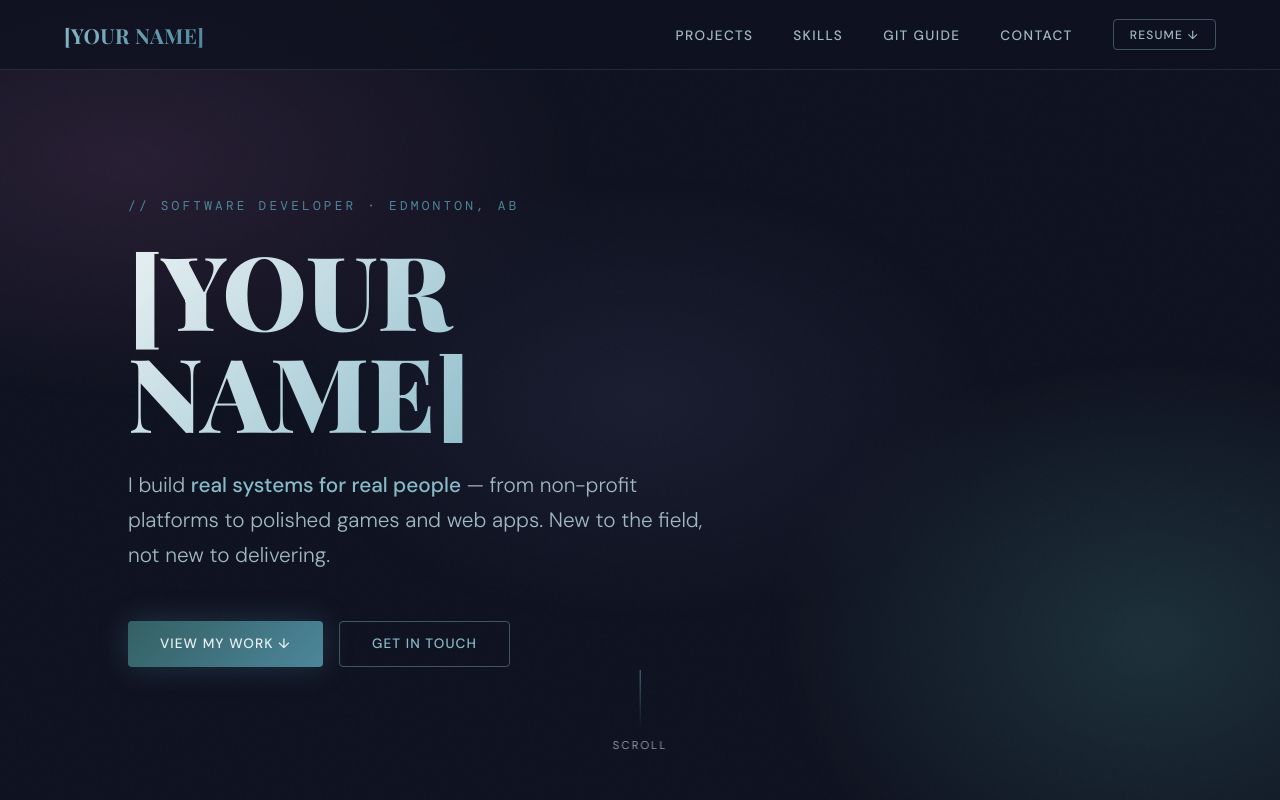
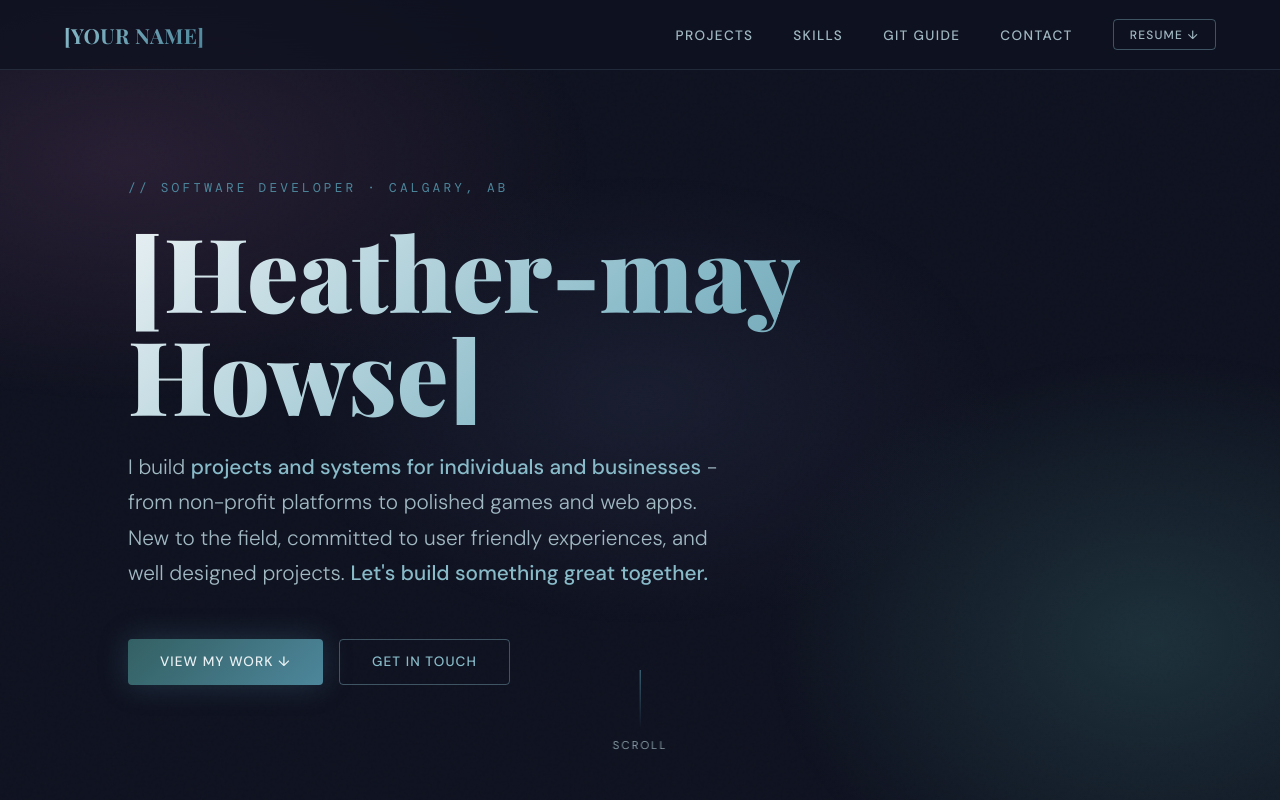
Before and after one commit to ShadeKnightly/shadeknightly.github.io, a React (Vite) app: page / in a window 1280 px wide. Shown: the top 800 px of the page. Built offline with nearby package versions, Linux system fonts and the light colour scheme.

Commit message:
Main page detail corrections

```diff
--- a/src/components/Hero/Hero.jsx
+++ b/src/components/Hero/Hero.jsx
@@ -7,16 +7,16 @@ import "./Hero.css";
 export default function Hero() {
   return (
     <section id="hero" className="hero">
-      <p className="hero-eyebrow">// Software Developer · Edmonton, AB</p>
+      <p className="hero-eyebrow">// Software Developer · Calgary, AB</p>
 
       <h1 className="hero-name">
-        [YOUR<br />NAME]
+        [Heather-may<br />Howse]
       </h1>
 
       <p className="hero-title">
-        I build <span>real systems for real people</span> — from non-profit
-        platforms to polished games and web apps. New to the field, not new
-        to delivering.
+        I build <span>projects and systems for individuals and businesses</span> - from non-profit
+        platforms to polished games and web apps. New to the field, committed to user friendly experiences,
+        and well designed projects. <span>Let's build something great together.</span>
       </p>
 
       <div className="hero-cta">
```
